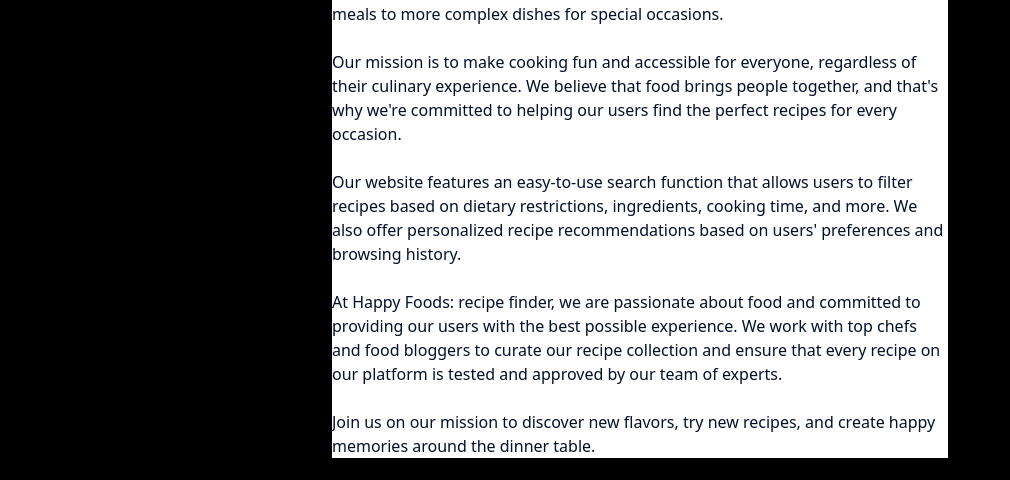
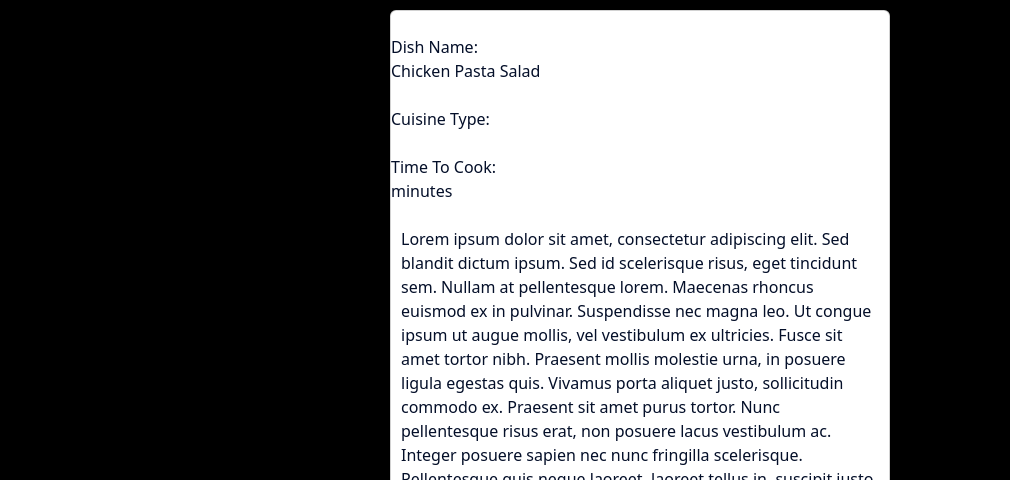
Before and after one commit to daniel-cox/Week-12-Project, a website: page index.html in a window 1280 px wide. Shown: the part 320-800 px from the top of the page, without its empty margins (0-1010 px from the left). Drawn offline with nearby package versions, Linux system fonts and the light colour scheme; no server answers.

Commit message:
updated js file

```diff
--- a/index.html
+++ b/index.html
@@ -28,7 +28,7 @@
       <div class="col-md colCell"></div>
     </div>
 
-    <!-- Company Description -->
+    <!-- Company Description
     <div class="row">
       <div class="col-md-6 mx-auto">
         <p class="companyDesc">
@@ -62,7 +62,7 @@
           create happy memories around the dinner table.
         </p>
       </div>
-    </div>
+    </div> -->
 
     <!-- Search Bar -->
     <div class="row">
@@ -115,19 +115,8 @@
         Submit Review
       </button>
     </div>
-    <br />
-    <br />
-    <br />
-    <br />
-    <br />
-    <br />
-    <br />
-    <br />
-    <br />
-    <br />
-    <br />
-    <br />
-    <br />
+
+    <div id="reviewContainer"></div>
 
     <script
       type="module"
--- a/index.js
+++ b/index.js
@@ -38,13 +38,26 @@
   console.log("createFoodApp foodGroup");
 
   // Make a GET request to the API to retrieve random recipe data
-  const apiData = await $.ajax({
-    url: apiEndPointUrl,
-    type: "GET",
-    contentType: "application/json",
-  }).catch((error) => {
-    console.log("Oh no there was an error:", error);
-  });
+  // const apiData = await $.ajax({
+  //   url: apiEndPointUrl,
+  //   type: "GET",
+  //   contentType: "application/json",
+  // }).catch((error) => {
+  //   console.log("Oh no there was an error:", error);
+  // });
+
+  // Create an object called "apiData" that contains an array called "recipes"
+  let apiData = {
+    recipes: [
+      {
+        // Adds an object to the "recipes" array
+        id: 123,
+        title: "Chicken Pasta Salad",
+        instructions:
+          "Lorem ipsum dolor sit amet, consectetur adipiscing elit. Sed blandit dictum ipsum. Sed id scelerisque risus, eget tincidunt sem. Nullam at pellentesque lorem. Maecenas rhoncus euismod ex in pulvinar. Suspendisse nec magna leo. Ut congue ipsum ut augue mollis, vel vestibulum ex ultricies. Fusce sit amet tortor nibh. Praesent mollis molestie urna, in posuere ligula egestas quis. Vivamus porta aliquet justo, sollicitudin commodo ex. Praesent sit amet purus tortor. Nunc pellentesque risus erat, non posuere lacus vestibulum ac. Integer posuere sapien nec nunc fringilla scelerisque. Pellentesque quis neque laoreet, laoreet tellus in, suscipit justo",
+      },
+    ],
+  };
 
   // Log the recipe data to the console for debugging purposes
   console.log(apiData.recipes);
@@ -72,7 +85,7 @@
     <span>Time To Cook:</span>
     <div class="foodTime">${recipePrepTime} minutes</div>
     <br />
-    ${recipeInstructions}
+    <div class="foodDescription">${recipeInstructions}</div>
   </div>`;
 }
 
@@ -118,19 +131,70 @@
   for (let i = 0; i < currentStars.length; i++) {
     let activeStars = currentStars[i].classList.contains("active");
 
+    // Check if the current star is active
     if (activeStars === true) {
       newReviewInstance.Stars++;
     }
   }
 
+  // Get the value of the text area with the ID "foodRatingTextArea"
   let StoredReview = document.getElementById("foodRatingTextArea").value;
   console.log("stored data", StoredReview);
 
+  // Set the Review property of newReviewInstance to the stored review
   newReviewInstance.Review = StoredReview;
   console.log("incremented star rating", newReviewInstance);
 
+  // Call the postReview function with the new review instance as an argument
   postReview(newReviewInstance);
 });
 
+// Asynchronously get review data from Mock API
+async function GetReviews() {
+  try {
+    // Fetch review data from mock API using jQuery's $.get() method
+    const reviewData = await $.get(
+      "https://63fe9c51c5c800a72382eca5.mockapi.io/Promineo_Tech_Week12/happyfoods"
+    );
+
+    // Get a reference to the review container element
+    const reviewContainer = document.getElementById("reviewContainer");
+
+    // Get the first review in the response data array
+    const firstReview = reviewData[0];
+
+    console.log();
+
+    // Create a new review element
+    const reviewElement = document.createElement("div");
+
+    // Set the review element's content to the review text
+    reviewElement.textContent = firstReview.reviewText;
+
+    // Append the review element to the review container
+    reviewContainer.appendChild(reviewElement);
+  } catch (error) {
+    console.error(
+      "There was an error displaying the product review, please try again.",
+      error
+    );
+  }
+}
+
+// let foodReviews = document.getElementById("reviewContainer")
+// let reviewData = await $.get(
+//   "https://63fe9c51c5c800a72382eca5.mockapi.io/Promineo_Tech_Week12/happyfoods"
+// );
+// console.log(reviewData);
+
+// Call the GetReviews function to retrieve review data from the API
+GetReviews();
+
+//TODO
+
+//TODO Delete specific reviews by ID
+
+//TODO Update Existing review Data by ID
+
 // Call the createFoodApp function to display a random recipe on page load
 createFoodApp();
--- a/style.css
+++ b/style.css
@@ -70,6 +70,10 @@
   text-align: center;
   padding: 10px;
 }
+/*Styling for description*/
+.foodDescription {
+  padding: 0 10px;
+}
 
 /* Form Styling */
 form {
```
Lines whose indentation alone changed are shown as unchanged.
